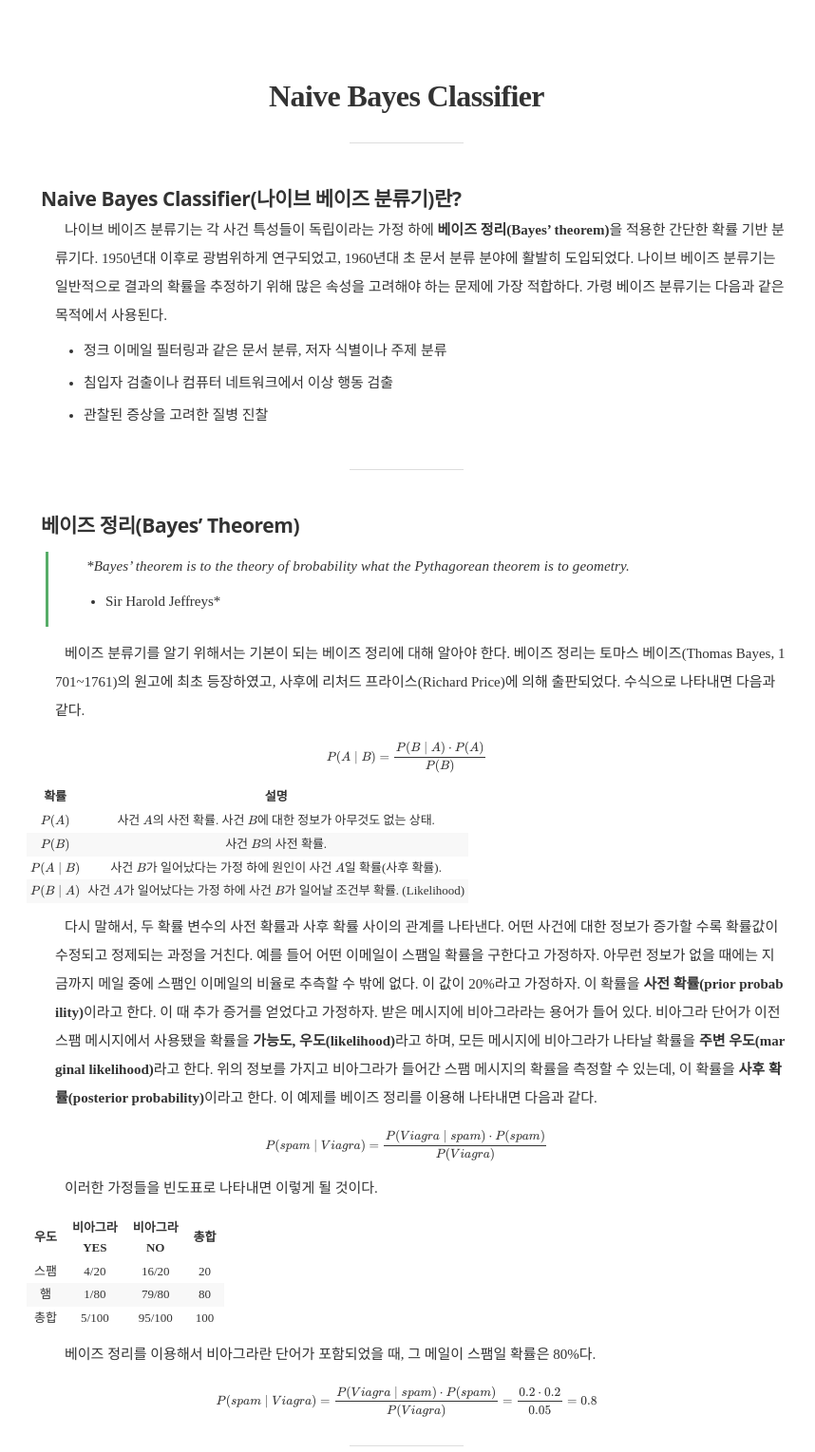
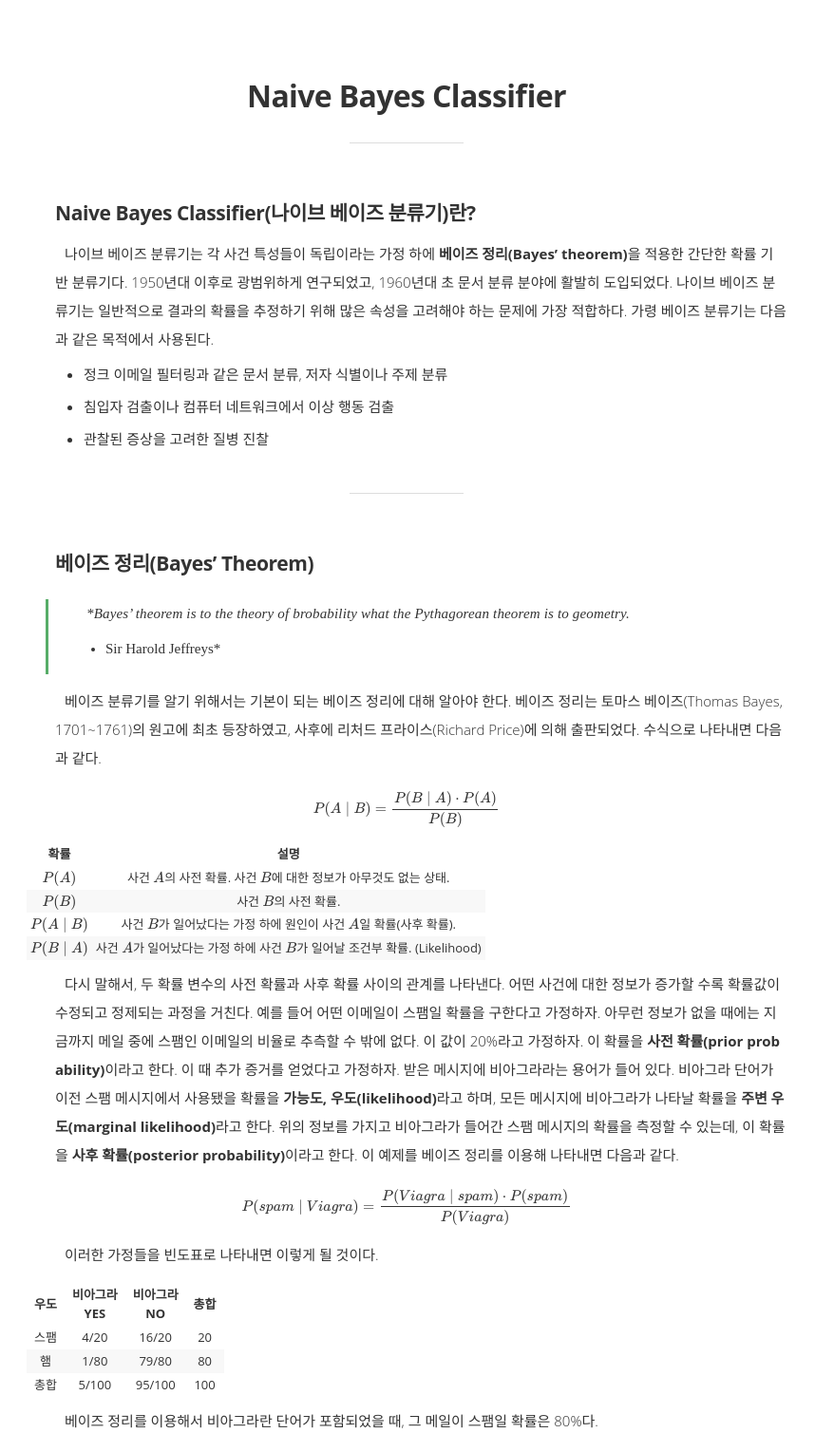
Before and after one commit to otzslayer/deprecated-blog, a Jekyll site: the page built from _posts/machine_learning/2016-01-29-naive-bayes.md, in a window 1280 px wide. Shown: the part 900-2429 px from the top of the page at 95% size, without its empty margins (212-1070 px from the left). Built offline with Jekyll 4.4.1, drawn with Linux system fonts in a browser that asks for light colours; nearby versions of some CDN libraries; some web fonts are replaced; library files that are not in the unit come from our copies; formulas are drawn with MathJax 3.

Commit message:
Font Settings

```diff
--- a/css/main.sass
+++ b/css/main.sass
@@ -5,19 +5,18 @@
 @import 'table'
 @import 'bourbon/bourbon'
 @import 'monaco'
-@import url(https://fonts.googleapis.com/css?family=ABeeZee:400,400italic)
 @import url(https://fonts.googleapis.com/css?family=Ubuntu+Mono:400,400italic,700,700italic)
-@import url(https://cdn.rawgit.com/openhiun/hangul/14c0f6faa2941116bb53001d6a7dcd5e82300c3f/nanumbarungothic.css)
-@import url(https://fonts.googleapis.com/css?family=Droid+Serif:400,700italic,400italic,700)
-
+@import url(//spoqa.github.io/spoqa-han-sans/css/SpoqaHanSans-kr.css)
+@import url(//spoqa.github.io/spoqa-han-sans/css/SpoqaHanSans-jp.css)
+@import url(http://fonts.googleapis.com/earlyaccess/notosanskr.css)
 
 .cf
   @include clearfix
 
 $rs: 16px
 
-$font-serif: 'ABeeZee', NanumBarunGothic
-$font-sans: 'ABeeZee', Open Sans, MundoSans, "Helvetica Neue", Arial, Helvetica, sans-serif
+$font-serif: Open Sans, Noto Sans KR, Spoqa Han Sans
+$font-sans: Open Sans, Noto Sans KR, Spoqa Han Sans, sans-serif
 $font-monospace: 'Monaco2', Ubuntu Mono, Monaco, Consolas, Lucida Console, monospace
 
 
@@ -368,8 +367,9 @@ body
       margin: 0
       font-family: $font-sans
       margin-bottom: 4px
-      padding-top: 15px
-      padding-left: 15px
+      padding-top: 30px
+      padding-bottom: 10px
+      padding-left: 30px
     h4
       font-size: 24px
     h5
@@ -388,7 +388,7 @@ body
     h2
       font-size: 32px
     p
-      font-weight: 400
+      font-weight: 300
       font-style: normal
       font-size: 15px
       line-height: 30px
@@ -416,7 +416,7 @@ body
       text-align: center
       padding: 0 0 0 0
     figcaption
-      font-weight: 400
+      font-weight: 300
       font-style: italic
       font-size: 15px
       line-height: 1.3
@@ -439,7 +439,7 @@ body
       border-left: 3px solid #57ad68
       p
         letter-spacing: 0.01rem
-        font-weight: 400
+        font-weight: 300
         font-style: italic
         mborder-left: 3px solid #57ad68
         mpadding-left: 20px
@@ -452,7 +452,7 @@ body
       line-height: 30px
     li
       padding: 0
-      font-weight: 400
+      font-weight: 300
       font-style: normal
       font-size: 15px
       line-height: 20px
```
